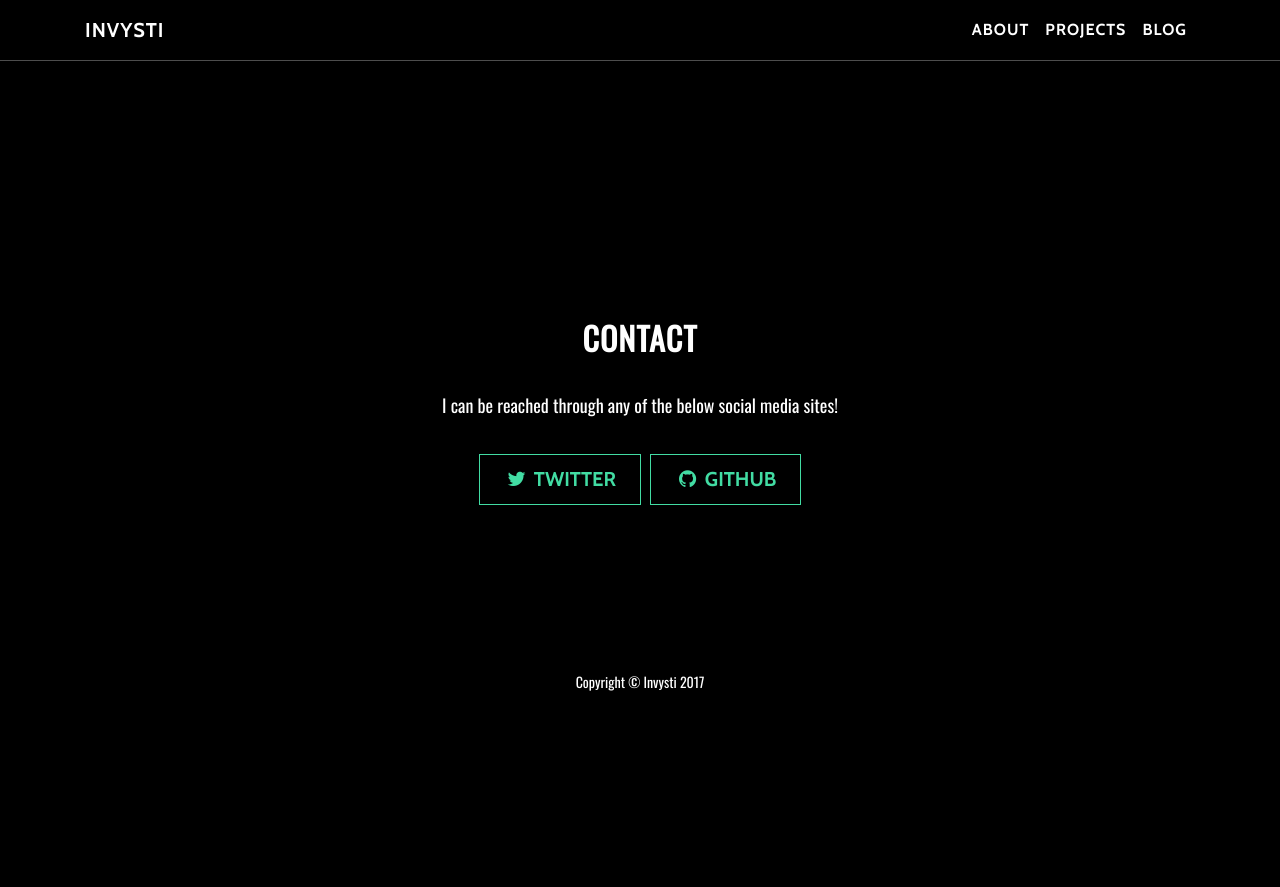
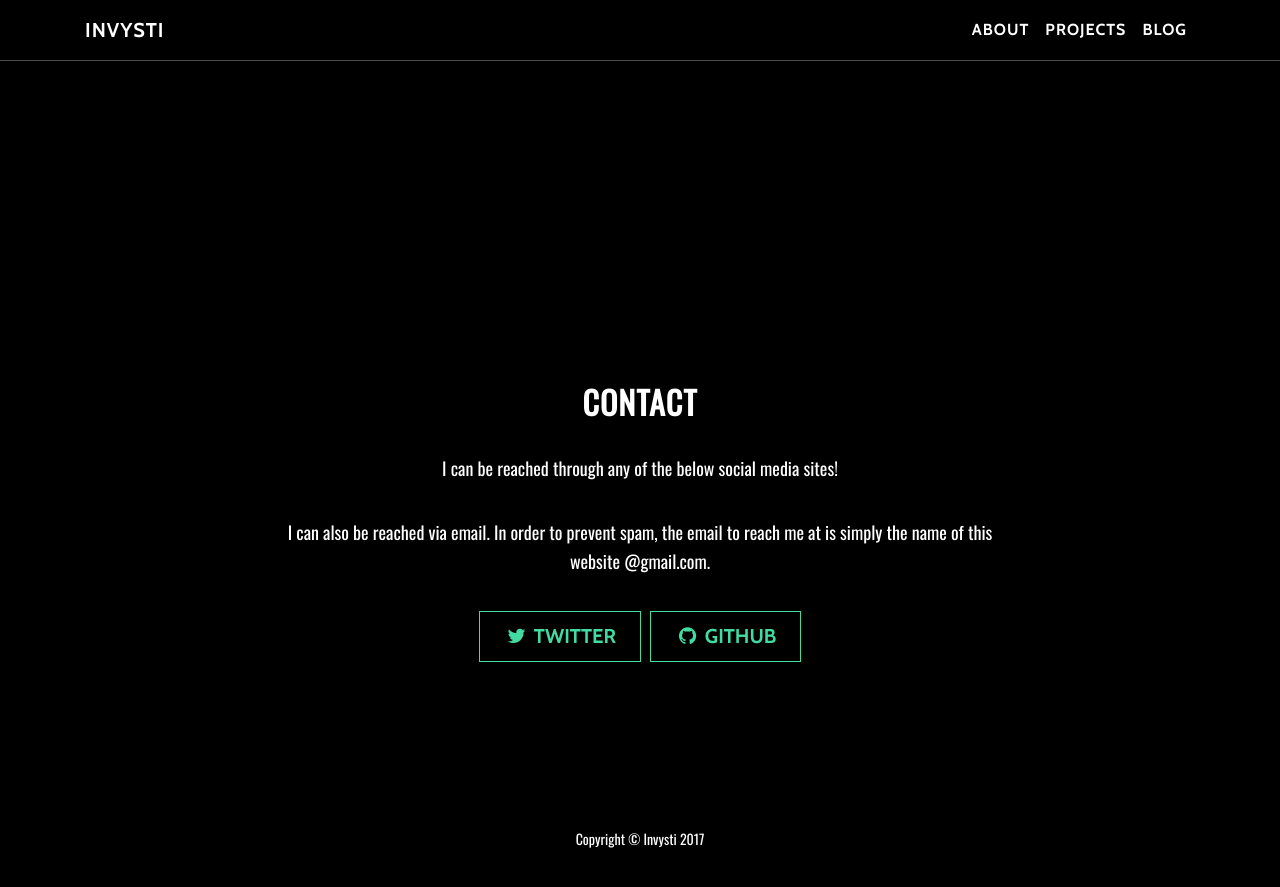
Before and after one commit to Invysti/invysti.github.io, a Jekyll site: the page built from index.html, in a window 1280 px wide and 900 px high, scrolled down 2390 px. Shown: the top 887 px of the window. Built offline with Jekyll 4.4.1, drawn with Linux system fonts in a browser that asks for light colours; before the commit the page ends 3134 px from its top, so only the background shows below that; some of the changed text lies outside the part shown.

Commit message:
Added some more information to index page.

```diff
--- a/index.html
+++ b/index.html
@@ -36,6 +36,7 @@
         <div class="col-lg-8 offset-md-2">
             <h2>Projects</h2>
             <p>Check out the project page below or my GitHub for current and past projects!</p>
+            <p>Also, please let me know if you have any interesting program ideas I should try! I'm always looking to practice.</p>
             <a href="{{site.baseurl}}/projects" class="btn btn-default btn-lg">Projects</a>
         </div>
     </div>
@@ -58,6 +59,7 @@
         <div class="col-lg-8 offset-md-2">
             <h2>Contact</h2>
             <p>I can be reached through any of the below social media sites!</p>
+            <p>I can also be reached via email. In order to prevent spam, the email to reach me at is simply the name of this website @gmail.com.</p>
             <ul class="list-inline banner-social-buttons">
                 <li class="list-inline-item">
                     <a href="https://twitter.com/Invysti" class="btn btn-default btn-lg"><i class="fa fa-twitter fa-fw"></i> <span class="network-name">Twitter</span></a>
```
